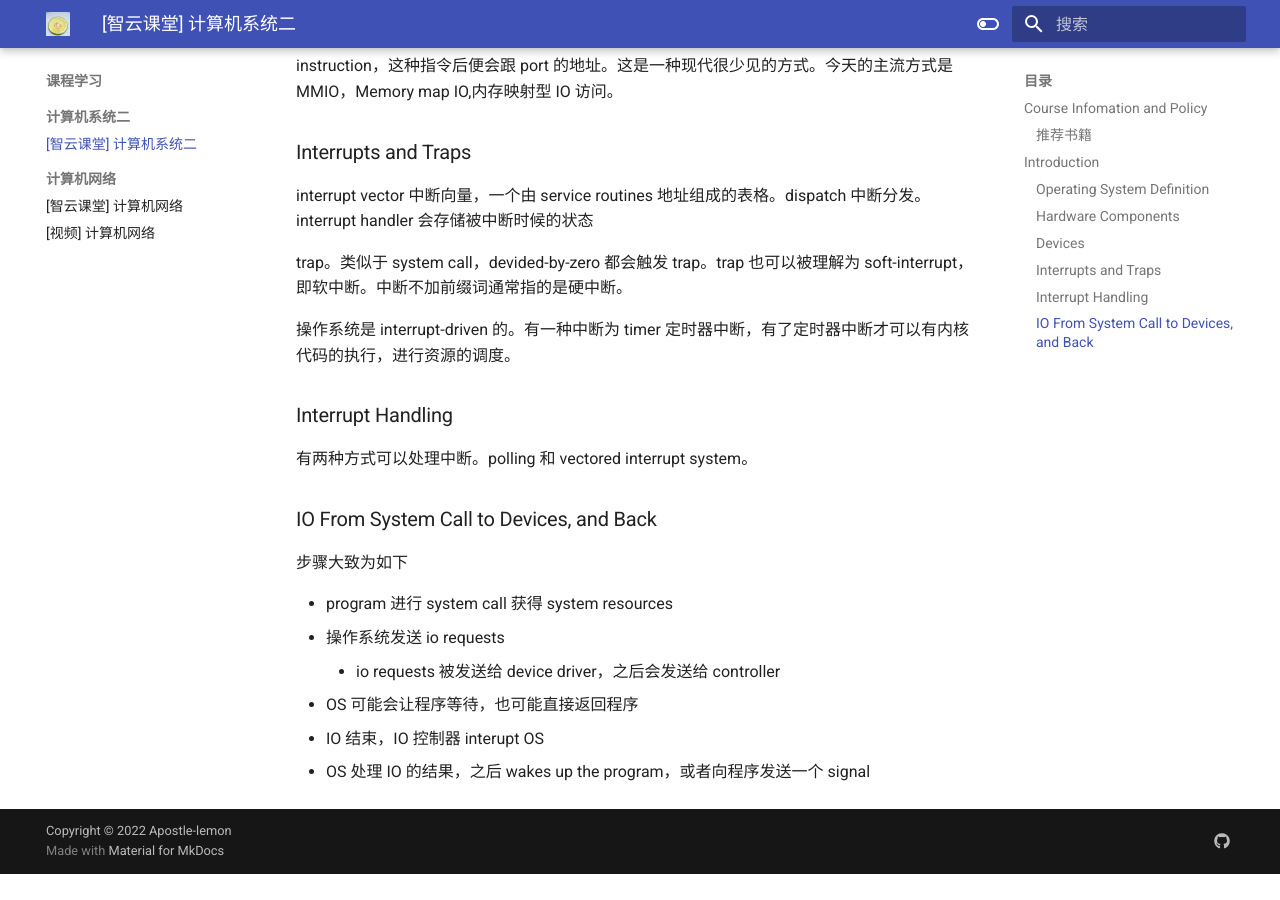
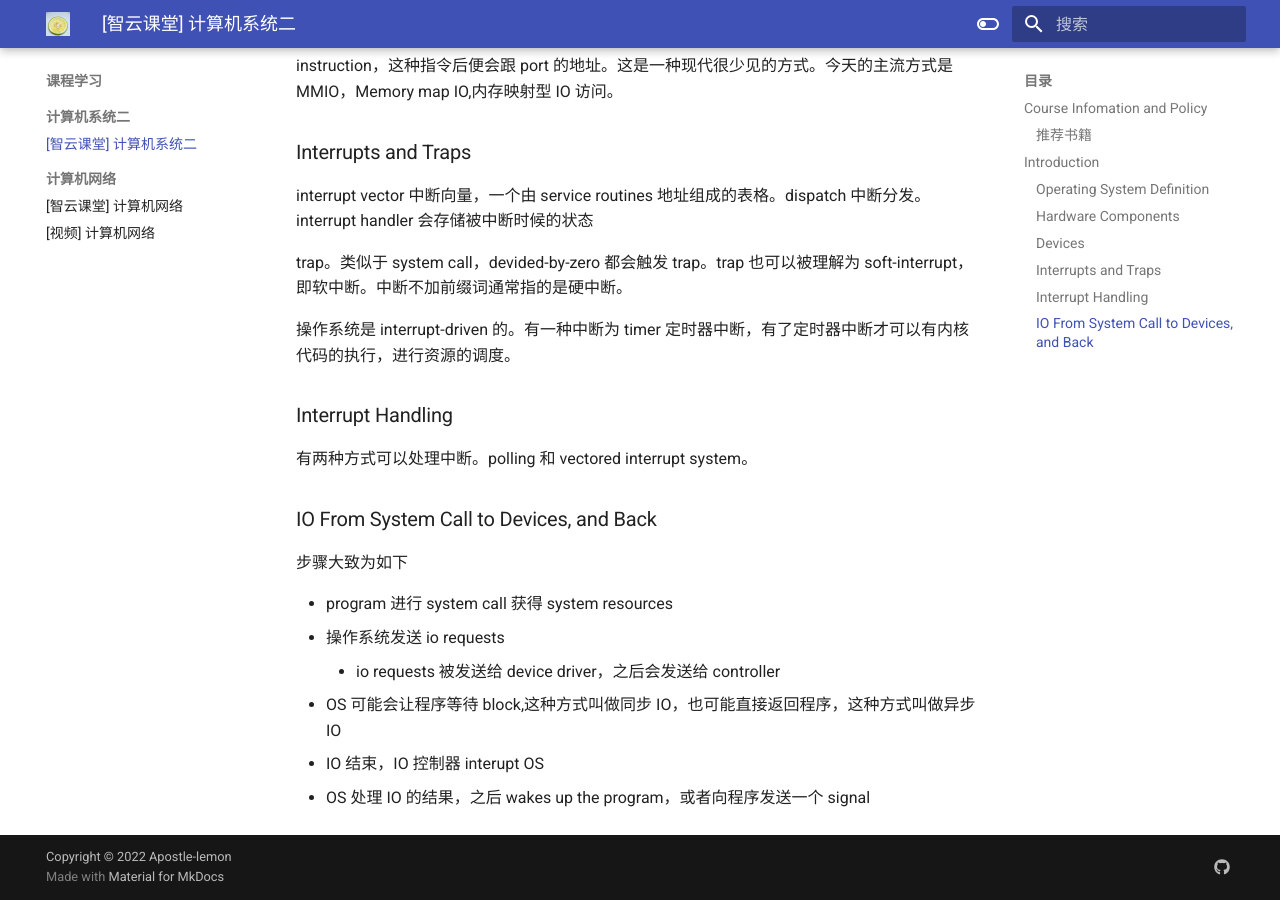
Before and after one commit to Apostle-lemon/Apostle-lemon.github.io, an MkDocs documentation site: the page built from docs/课程学习/计算机系统二/【智云课堂】计算机系统二.md, in a window 1280 px wide and 900 px high, scrolled down 1196 px. Built offline with MkDocs 1.6.1 and Material for MkDocs 9.7.7, drawn with Linux system fonts in a browser that asks for light colours; before the commit the page ends 2070 px from its top, so only the background shows below that.

Commit message:
vault backup: 2022-10-27 22:20:31
Affected files:
docs/课程学习/计算机系统二/【智云课堂】计算机系统二.md

```diff
--- a/docs/课程学习/计算机系统二/【智云课堂】计算机系统二.md
+++ b/docs/课程学习/计算机系统二/【智云课堂】计算机系统二.md
@@ -53,6 +53,6 @@ trap。类似于 system call，devided-by-zero 都会触发 trap。trap 也可
 - program 进行 system call 获得 system resources
 - 操作系统发送 io requests
 	- io requests 被发送给 device driver，之后会发送给 controller
-- OS 可能会让程序等待，也可能直接返回程序
+- OS 可能会让程序等待 block,这种方式叫做同步 IO，也可能直接返回程序，这种方式叫做异步 IO
 - IO 结束，IO 控制器 interupt OS
 - OS 处理 IO 的结果，之后 wakes up the program，或者向程序发送一个 signal
```
